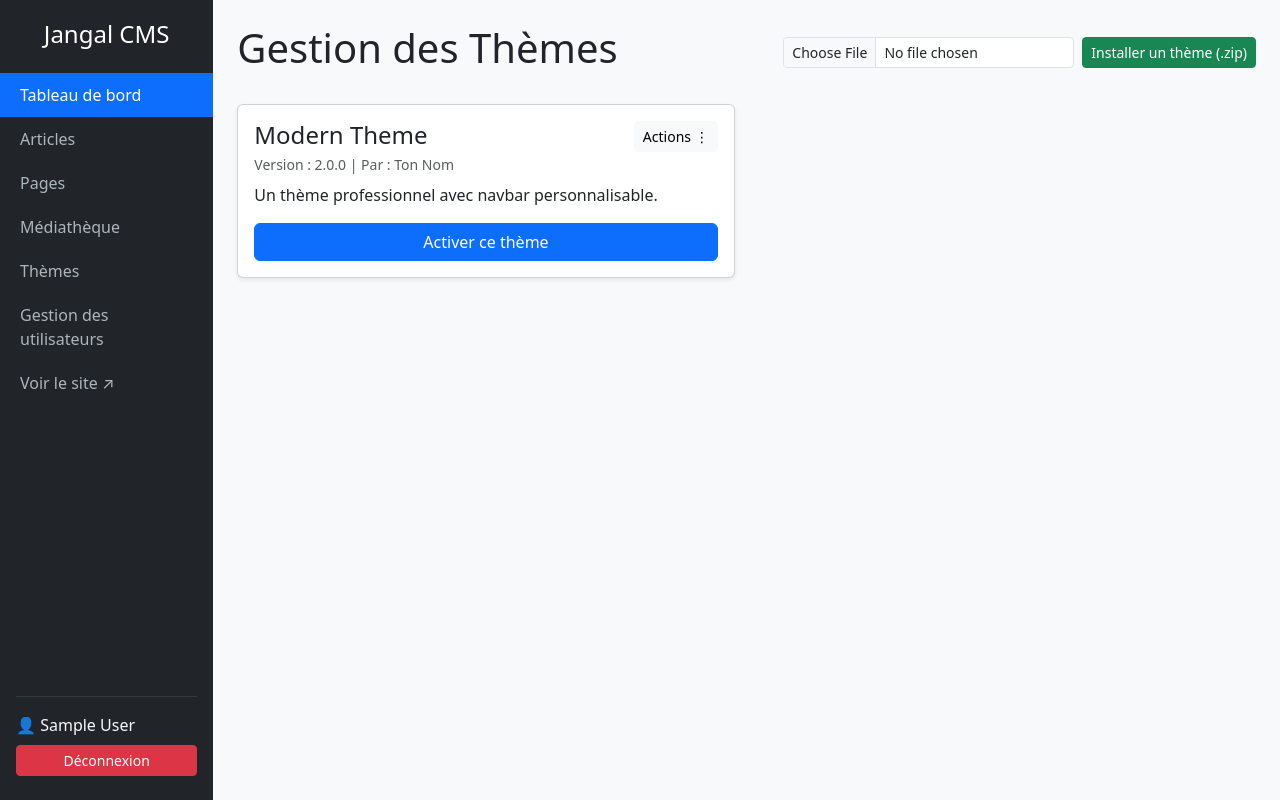
After one commit to PaulAndrianoff/jangal-cms, a Laravel app: page /admin/themes in a window 1280 px wide. The commit adds this page. Run offline with Laravel 8, Linux system fonts and the light colour scheme; a user stored in the database is signed in; tables that the repository leaves empty hold one stand-in row (values such as "Sample post"); some libraries are stand-ins or nearby versions.

Commit message:
upload theme

```diff
--- a/app/Core/Themes/ThemeManager.php
+++ b/app/Core/Themes/ThemeManager.php
@@ -117,4 +117,59 @@ class ThemeManager
             File::put($path, json_encode($manifest, JSON_PRETTY_PRINT));
         }
     }
+
+    // 1. Uploader un thème (fichier ZIP)
+    public function uploadTheme($file)
+    {
+        $zip = new \ZipArchive();
+        if ($zip->open($file->getRealPath()) === TRUE) {
+            $zip->extractTo($this->themesPath);
+            $zip->close();
+            return true;
+        }
+        return false;
+    }
+
+    // 2. Supprimer un thème
+    public function deleteTheme($slug)
+    {
+        $activeTheme = $this->getActiveTheme();
+        $themes = $this->getAvailableThemes();
+
+        // Sécurité 1 : Impossible de supprimer le thème actif
+        if ($activeTheme && $activeTheme->name === $slug) {
+            return "Impossible de supprimer le thème actif. Activez-en un autre d'abord.";
+        }
+
+        // Sécurité 2 : Impossible de supprimer s'il ne reste qu'un seul thème
+        if (count($themes) <= 1) {
+            return "Impossible de supprimer le dernier thème disponible.";
+        }
+
+        $themePath = $this->themesPath . '/' . $slug;
+        if (File::exists($themePath)) {
+            File::deleteDirectory($themePath);
+            return true;
+        }
+        return "Thème introuvable sur le disque.";
+    }
+
+    // 3. Modifier les infos du thème (theme.json)
+    public function updateThemeManifest($slug, $data)
+    {
+        $path = $this->themesPath . '/' . $slug . '/theme.json';
+        if (File::exists($path)) {
+            $manifest = json_decode(File::get($path), true);
+
+            // On met à jour uniquement les champs modifiables
+            $manifest['name'] = $data['name'];
+            $manifest['description'] = $data['description'] ?? '';
+            $manifest['version'] = $data['version'];
+            $manifest['author'] = $data['author'] ?? '';
+
+            File::put($path, json_encode($manifest, JSON_PRETTY_PRINT | JSON_UNESCAPED_SLASHES));
+            return true;
+        }
+        return false;
+    }
 }
--- /dev/null
+++ b/app/Http/Controllers/Admin/ThemeController.php
@@ -0,0 +1,80 @@
+<?php
+
+namespace App\Http\Controllers\Admin;
+
+use App\Http\Controllers\Controller;
+use App\Core\Themes\ThemeManager;
+use Illuminate\Http\Request;
+use Illuminate\Support\Facades\DB;
+
+class ThemeController extends Controller
+{
+    protected $themeManager;
+
+    public function __construct(ThemeManager $themeManager)
+    {
+        $this->themeManager = $themeManager;
+    }
+
+    public function index()
+    {
+        $themes = $this->themeManager->getAvailableThemes();
+        $activeTheme = $this->themeManager->getActiveTheme();
+        return view('admin.themes.index', compact('themes', 'activeTheme'));
+    }
+
+    public function upload(Request $request)
+    {
+        $request->validate([
+            'theme_zip' => 'required|file|mimes:zip|max:20480' // Max 20Mo
+        ]);
+
+        if ($this->themeManager->uploadTheme($request->file('theme_zip'))) {
+            return back()->with('success', 'Thème installé avec succès !');
+        }
+        return back()->with('error', 'Erreur lors de l\'extraction du fichier ZIP.');
+    }
+
+    public function activate($slug)
+    {
+        $this->themeManager->activate($slug);
+        return back()->with('success', "Thème [{$slug}] activé avec succès.");
+    }
+
+    public function edit($slug)
+    {
+        $themes = $this->themeManager->getAvailableThemes();
+        $theme = collect($themes)->firstWhere('slug', $slug);
+
+        if (!$theme) {
+            return redirect()->route('admin.themes.index')->with('error', 'Thème introuvable.');
+        }
+
+        return view('admin.themes.edit', compact('theme'));
+    }
+
+    public function update(Request $request, $slug)
+    {
+        $request->validate([
+            'name' => 'required|string|max:255',
+            'version' => 'required|string|max:50',
+        ]);
+
+        if ($this->themeManager->updateThemeManifest($slug, $request->all())) {
+            return redirect()->route('admin.themes.index')->with('success', 'Informations du thème mises à jour.');
+        }
+        return back()->with('error', 'Erreur lors de la mise à jour.');
+    }
+
+    public function destroy($slug)
+    {
+        $result = $this->themeManager->deleteTheme($slug);
+
+        if ($result === true) {
+            return back()->with('success', "Thème [{$slug}] supprimé définitivement.");
+        }
+
+        // Si ce n'est pas 'true', c'est un message d'erreur de sécurité
+        return back()->with('error', $result);
+    }
+}
--- /dev/null
+++ b/resources/views/admin/themes/index.blade.php
@@ -0,0 +1,64 @@
+@extends('layouts.admin')
+
+@section('content')
+    <div class="d-flex justify-content-between align-items-center mb-4">
+        <h1>Gestion des Thèmes</h1>
+
+        <!-- Formulaire d'upload de thème -->
+        <form action="{{ route('admin.themes.upload') }}" method="POST" enctype="multipart/form-data" class="d-flex gap-2">
+            @csrf
+            <input type="file" name="theme_zip" class="form-control form-control-sm" accept=".zip" required>
+            <button type="submit" class="btn btn-success btn-sm text-nowrap">Installer un thème (.zip)</button>
+        </form>
+    </div>
+
+    @if(session('error'))
+        <div class="alert alert-danger">{{ session('error') }}</div>
+    @endif
+
+    <div class="row">
+        @foreach($themes as $theme)
+            <div class="col-md-6 mb-4">
+                <div class="card shadow-sm h-100 {{ $activeTheme && $activeTheme->name === $theme['slug'] ? 'border-primary border-2' : '' }}">
+                    <div class="card-body">
+                        <div class="d-flex justify-content-between">
+                            <div>
+                                <h4 class="card-title mb-1">
+                                    {{ $theme['name'] ?? $theme['slug'] }}
+                                    @if($activeTheme && $activeTheme->name === $theme['slug'])
+                                        <span class="badge bg-primary ms-2">Actif</span>
+                                    @endif
+                                </h4>
+                                <p class="text-muted small mb-2">Version : {{ $theme['version'] ?? '1.0.0' }} | Par : {{ $theme['author'] ?? 'Inconnu' }}</p>
+                            </div>
+                            <div class="dropdown">
+                                <button class="btn btn-sm btn-light" type="button" data-bs-toggle="dropdown">Actions ⋮</button>
+                                <ul class="dropdown-menu">
+                                    <li><a class="dropdown-item" href="{{ route('admin.themes.edit', $theme['slug']) }}">Modifier les infos</a></li>
+                                    <li>
+                                        <form action="{{ route('admin.themes.destroy', $theme['slug']) }}" method="POST" onsubmit="return confirm('Supprimer ce thème ? Cette action est irréversible.');">
+                                            @csrf @method('DELETE')
+                                            <button type="submit" class="dropdown-item text-danger">Supprimer</button>
+                                        </form>
+                                    </li>
+                                </ul>
+                            </div>
+                        </div>
+                        <p class="card-text">{{ $theme['description'] ?? 'Aucune description fournie.' }}</p>
+
+                        <div class="mt-3">
+                            @if(!$activeTheme || $activeTheme->name !== $theme['slug'])
+                                <form action="{{ route('admin.themes.activate', $theme['slug']) }}" method="POST">
+                                    @csrf
+                                    <button type="submit" class="btn btn-primary w-100">Activer ce thème</button>
+                                </form>
+                            @else
+                                <button class="btn btn-secondary w-100" disabled>Thème actuellement actif</button>
+                            @endif
+                        </div>
+                    </div>
+                </div>
+            </div>
+        @endforeach
+    </div>
+@endsection
--- a/resources/views/layouts/admin.blade.php
+++ b/resources/views/layouts/admin.blade.php
@@ -46,6 +46,7 @@
             <a href="{{ route('admin.posts.index') }}">Articles</a>
             <a href="{{ route('admin.pages.index') }}">Pages</a>
             <a href="{{ route('admin.media.index') }}">Médiathèque</a>
+            <a href="{{ route('admin.themes.index') }}">Thèmes</a>
             <a href="{{ route('admin.users.index') }}">Gestion des utilisateurs</a>
             <a href="/" target="_blank">Voir le site ↗</a>
 
--- a/routes/web.php
+++ b/routes/web.php
@@ -23,10 +23,12 @@ Route::prefix('admin')->middleware('auth')->group(function () {
     Route::post('/plugins/{slug}/toggle', [AdminController::class, 'togglePlugin'])->name('admin.plugins.toggle');
     Route::post('/themes/{slug}/activate', [AdminController::class, 'activateTheme'])->name('admin.themes.activate');
 
+    // Gestion des utilisateurs, articles et pages
     Route::resource('users', UserController::class)->names('admin.users');
     Route::resource('posts', PostController::class)->names('admin.posts');
     Route::resource('pages', PageController::class)->names('admin.pages');
 
+    // Gestion des médias
     Route::get('/media', [\App\Http\Controllers\Admin\MediaController::class, 'index'])->name('admin.media.index');
     Route::post('/media', [\App\Http\Controllers\Admin\MediaController::class, 'store'])->name('admin.media.store');
     Route::delete('/media/{medium}', [\App\Http\Controllers\Admin\MediaController::class, 'destroy'])->name('admin.media.destroy');
@@ -34,4 +36,12 @@ Route::prefix('admin')->middleware('auth')->group(function () {
 
     // Route pour l'upload TinyMCE (sans le middleware CSRF pour faciliter l'upload)
     Route::post('/media/upload', [\App\Http\Controllers\Admin\MediaController::class, 'uploadTinyMCE'])->name('admin.media.upload');
+
+    // Gestion des thèmes
+    Route::get('/themes', [\App\Http\Controllers\Admin\ThemeController::class, 'index'])->name('admin.themes.index');
+    Route::post('/themes/upload', [\App\Http\Controllers\Admin\ThemeController::class, 'upload'])->name('admin.themes.upload');
+    Route::post('/themes/{slug}/activate', [\App\Http\Controllers\Admin\ThemeController::class, 'activate'])->name('admin.themes.activate');
+    Route::get('/themes/{slug}/edit', [\App\Http\Controllers\Admin\ThemeController::class, 'edit'])->name('admin.themes.edit');
+    Route::put('/themes/{slug}', [\App\Http\Controllers\Admin\ThemeController::class, 'update'])->name('admin.themes.update');
+    Route::delete('/themes/{slug}', [\App\Http\Controllers\Admin\ThemeController::class, 'destroy'])->name('admin.themes.destroy');
 });
```
Also changed, not shown: resources/views/admin/themes/edit.blade.php (added, +39 -0 lines), 1 other file.
